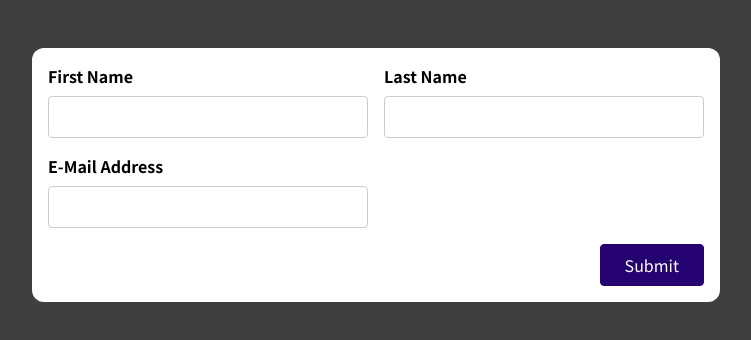
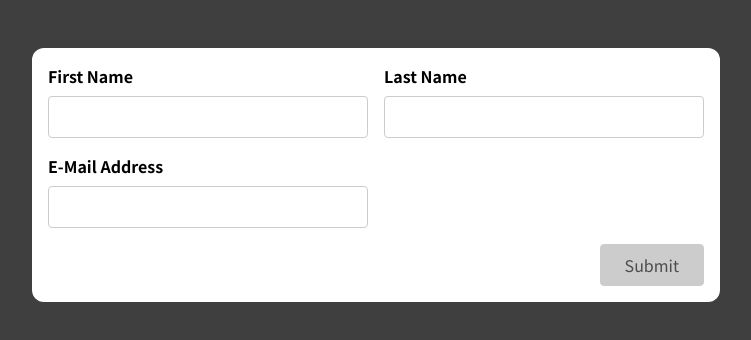
Before and after one commit to mycvlnn/ReactJs_Udemy, a React (Create React App) app: page / in a window 1280 px wide. Shown: the top 340 px of the page, without its empty margins (264-1015 px from the left). Built offline with nearby package versions, Linux system fonts and the light colour scheme.

Commit message:
Trường hợp disabled nút button form-validation-v2 không sử dụng custom hook

```diff
--- a/src/components/BasicForm.js
+++ b/src/components/BasicForm.js
@@ -74,9 +74,6 @@ const BasicForm = (props) => {
 
   const handleSubmit = (e) => {
     e.preventDefault()
-    setEnteredFirstNameTouched(true)
-    setEnteredLastNameTouched(true)
-    setEnteredEmailTouched(true)
     if (!isFormValid) {
       return
     }
@@ -154,7 +151,7 @@ const BasicForm = (props) => {
         )}
       </div>
       <div className="form-actions">
-        <button>Submit</button>
+        <button disabled={!isFormValid}>Submit</button>
       </div>
     </form>
   )
```
